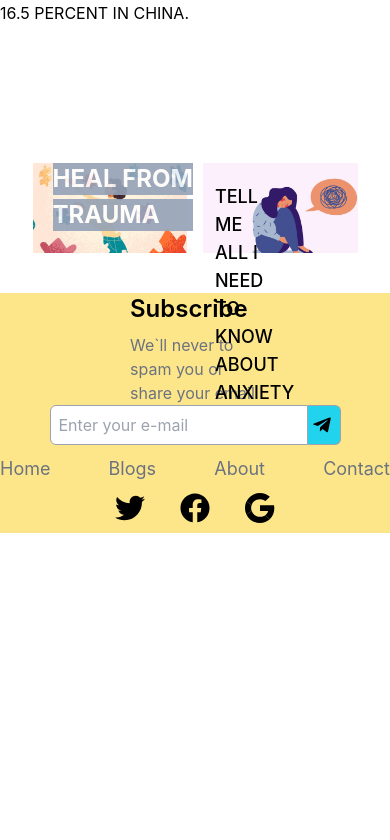
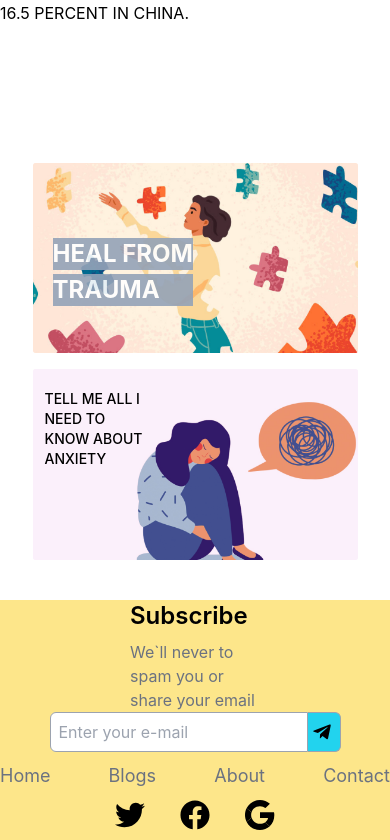
Before and after one commit to kogunlu/codezillas-capstone, a React (Create React App) app: page /thanks-subs in a window 390 px wide. Shown: the part 1899-2739 px from the top of the page. Before the commit the page ends 2432 px from the top, so only its background shows below. Built offline with nearby package versions, Linux system fonts and the light colour scheme.

Commit message:
Fix on cards in blog

```diff
--- a/src/components/pages/Blog/Blog.jsx
+++ b/src/components/pages/Blog/Blog.jsx
@@ -76,8 +76,8 @@ function Blog() {
       </div>
 
       <div className="flex justify-center mb-10">
-        <div className="w-5/6 flex justify-between gap-4">
-          <div className="w-6/12 relative">
+        <div className="w-5/6 flex flex-col lg:flex-row justify-between gap-4">
+          <div className="w-full lg:w-6/12 relative">
             <img
               className=" "
               title="HEAL FROM TRAUMA"
@@ -93,11 +93,11 @@ function Blog() {
               </p>
             </span>
           </div>
-          <div className="w-6/12 relative">
+          <div className="w-full lg:w-6/12 relative">
             <img className="" src={anxiety} alt="anxiety" />
 
             <span className="absolute top-5 left-3 w-2/6">
-              <p className="font-medium text-lg text-start">
+              <p className="font-medium text-sm md:text-lg text-start">
                 TELL ME ALL I NEED TO KNOW ABOUT ANXIETY
               </p>
             </span>
```
